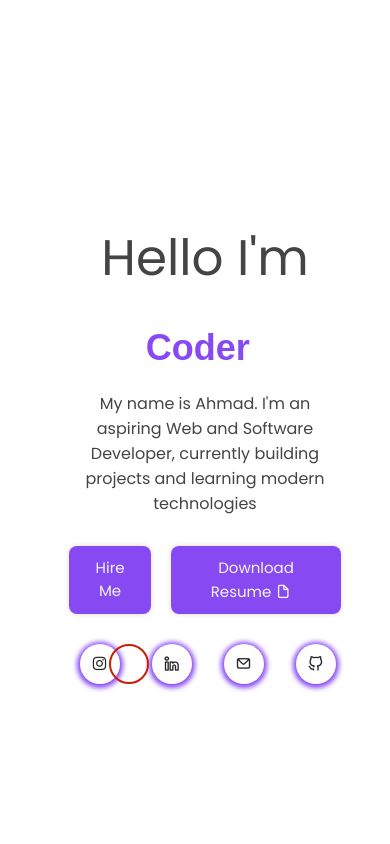
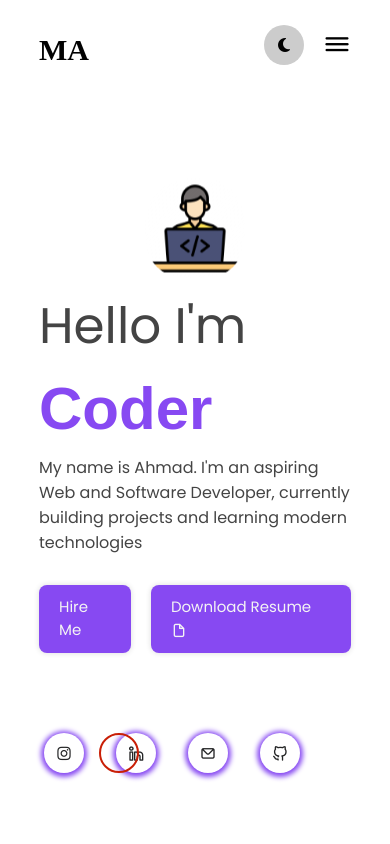
Before and after one commit to 4hmad26/PORTFOLIO, a plain HTML site: page index.html in a window 390 px wide. Shown: the top 844 px of the page. Drawn offline with nearby package versions, Linux system fonts and the light colour scheme; a web font is replaced by a local one.

Commit message:
Update style.css

```diff
--- a/style.css
+++ b/style.css
@@ -767,118 +767,133 @@
         }
 
 
-        /* -------- Tablets (portrait and landscape) -------- */
-        @media (max-width: 1024px) and (min-width: 601px) {
-            nav {
-                padding-inline: 5vw;
-                height: 70px;
-                line-height: 70px;
+      /*------------media query =1024px----------*/
+
+@media only screen and (max-width:1024px){
+    .featured-text{
+        padding: 0;
+    }
+    .image,image img{
+        width: 320px;
+        height: 320px;
+    }
+}
+      /*------------media query =900px----------*/
+      @media only screen and (max-width:900px){
+        .nav-manu-btn{
+            display: none;
+        }
+        .nav-manu-responsive{
+            left: 0;
+        }
+        .nav-manu{
+            position: fixed;
+            top: 0;
+            left: -100%;
+            flex-direction: column;
+            justify-content: center;
+            background-color: rgba(250,250,250,0.7);
+            backdrop-filter: blur(10px);
+            width: 300px;
+            border-radius: 0px 30px 0px 30px;
+            min-height: 450;
+            height: 100vh;
+            transition: 0.3s;
+        }
+        .nav_manu_list{
+            flex-direction: column;
+        }
+        .nav-manu-btn{
+            display: flex;
+            align-items: center;
+            justify-content: center;
+        }
+        .featured-box{
+            flex-direction: column;
+            justify-content: center;
+            height: 100vh;
+        }
+        .featured-text{
+            width: 100%;
+           order: 2;
+           justify-content: center;
+           align-content: flex-start;
+           min-height: 60vh;
+        }
+        .social-icons{
+            margin-top: 20em;
+        }
+        .featured-image{
+            order: 1;
+            justify-content: center;
+            min-height: 150px;
+            width: 100%;
+            margin-top: 65px;
         }
 
-            .featured-text {
-                width: 100%;
-                text-align: center;
-                padding-left: 0;
-                margin-top: 20%;
+        .image,
+        .image img{
+            width: 150px;
+            height: 150px;
         }
-
-            .featured-image {
+        .row{
+            display: flex;
+            flex-direction: column;
             justify-content: center;
+            gap: 50px;
         }
-
-            .image {
-                width: 80%;
-                height: auto;
-            }
-
-            .row {
-                flex-direction: column;
-                align-items: center;
-            }
-
-            .col {
+        .col{
+            display: flex;
+            justify-content: center;
             width: 100%;
         }
 
-            .project-box {
-                width: 45%;
+        .about-info,.contact-info{
+            width: 100%;
+        }
+        .project-container{
+            justify-content: center;
+        }
+        .project-box{
+            width: 80%;
+        }
+        .mode{
+            display: flex;
+            align-items: center;
+            margin-left: 60%;
         }
       }
-
-        /* -------- Phones (portrait) -------- */
-        @media (max-width: 600px) {
-            nav {
+      /*------------media query =540px----------*/
+      @media only screen and (max-width:540px){
+        .featued-name{
+            font-size: 40px;
+        }
+        .project-box{
+            width: 100%;
+        }
+        .form-inputs{
             flex-direction: column;
-                height: auto;
-                line-height: normal;
-                padding: 10px;
-                gap: 10px;
+        }
+        .input-field{
+            width: 100%;
+        }
+        .mode{
+            margin-left: 50%;
+        }
+        .social-icons{
+            margin-top: 5em;
+        }
+        .featured-image{
+            order: 1;
+            justify-content: center;
+            min-height: 100px;
+            width: 100%;
+            margin-top: 25px;
         }
 
-            .nav-manu {
-                flex-direction: column;
-                align-items: center;
-                row-gap: 10px;
-            }
-
-            .featured-box {
-                flex-direction: column;
-                align-items: center;
-                text-align: center;
-                height: auto;
-            }
-
-            .featured-text {
-                width: 100%;
-                margin-top: 20px;
-            }
-
-            .typedtext {
-                font-size: 36px;
-            }
-
-            .image {
-                width: 90%;
-                height: auto;
-                margin-top: 20px;
-            }
-
-            .social-icons {
-                justify-content: center;
-                flex-wrap: wrap;
-            }
-
-            .project-box {
-                width: 100%;
-                margin-bottom: 20px;
-            }
-
-            .form-inputs {
-                flex-direction: column;
-            }
-
-            .input-field {
-                width: 100%;
-            }
-
-            .form-button>.btn {
-                margin-left: auto;
-                margin-right: auto;
+        .image,
+        .image img{
+            width: 100px;
+            height: 100px;
       }
     }
-
-@media only screen and (max-width: 768px) {
-  /* Your mobile styles go here */
-  body {
-    font-size: 16px;
-  }
-
-  .container {
-    padding: 10px;
-    flex-direction: column;
-  }
-
-  nav {
-    display: none; /* Example: hide the navbar on mobile */
-  }
-}
```
Lines whose indentation alone changed are shown as unchanged.
